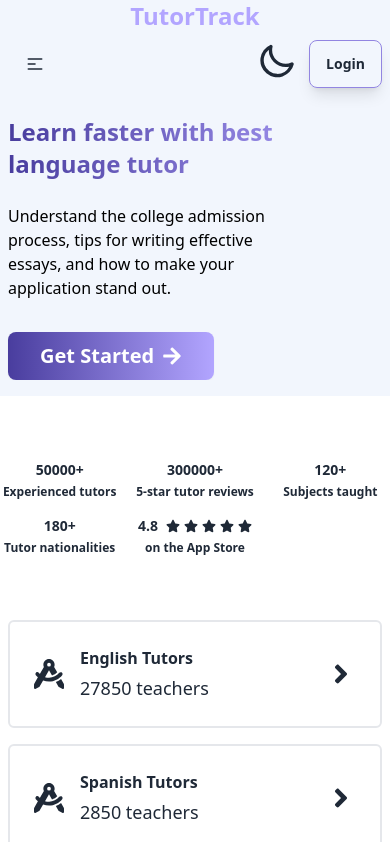
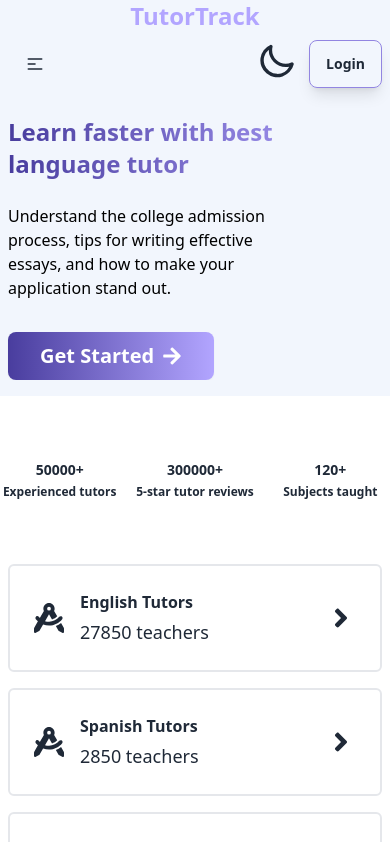
Before and after one commit to rejaul48/TutorTrack-client-side, a React (Vite) app: page / in a window 390 px wide. Shown: the top 842 px of the page. Built offline with nearby package versions, Linux system fonts and the light colour scheme; no server answers.

Commit message:
state section polish

```diff
--- a/src/pages/Home/Home.jsx
+++ b/src/pages/Home/Home.jsx
@@ -32,11 +32,13 @@ const Home = () => {
                     <h2 className='text-sm lg:text-3xl font-bold'><span>120</span>+</h2>
                     <p className='text-xs md:text-lg font-semibold'>Subjects taught</p>
                 </div>
-                <div className='text-center space-y-1'>
+                <div className='hidden lg:block text-center space-y-1'>
                     <h2 className='text-sm lg:text-3xl font-bold'><span>180</span>+</h2>
                     <p className='text-xs md:text-lg font-semibold'>Tutor nationalities</p>
                 </div>
-                <div className=' flex flex-col items-center justify-center space-y-1'>
+
+                <div className='hidden lg:block'>
+                    <div className='  flex flex-col items-center justify-center space-y-1'>
                         <h2 className='text-sm md:lg:text-3xl font-bold flex items-center gap-2'>4.8 <span className='flex items-center gap-1'>
                             <FaStar className='text-sm md:text-xl'></FaStar>
                             <FaStar className='text-sm md:text-xl'></FaStar>
@@ -45,6 +47,7 @@ const Home = () => {
                             <FaStar className='text-sm md:text-xl'></FaStar>
                         </span></h2>
                         <p className='text-xs md:text-lg font-semibold'>on the App Store</p>
+                    </div>
                 </div>
             </section>
 
```
Lines whose indentation alone changed are shown as unchanged.
